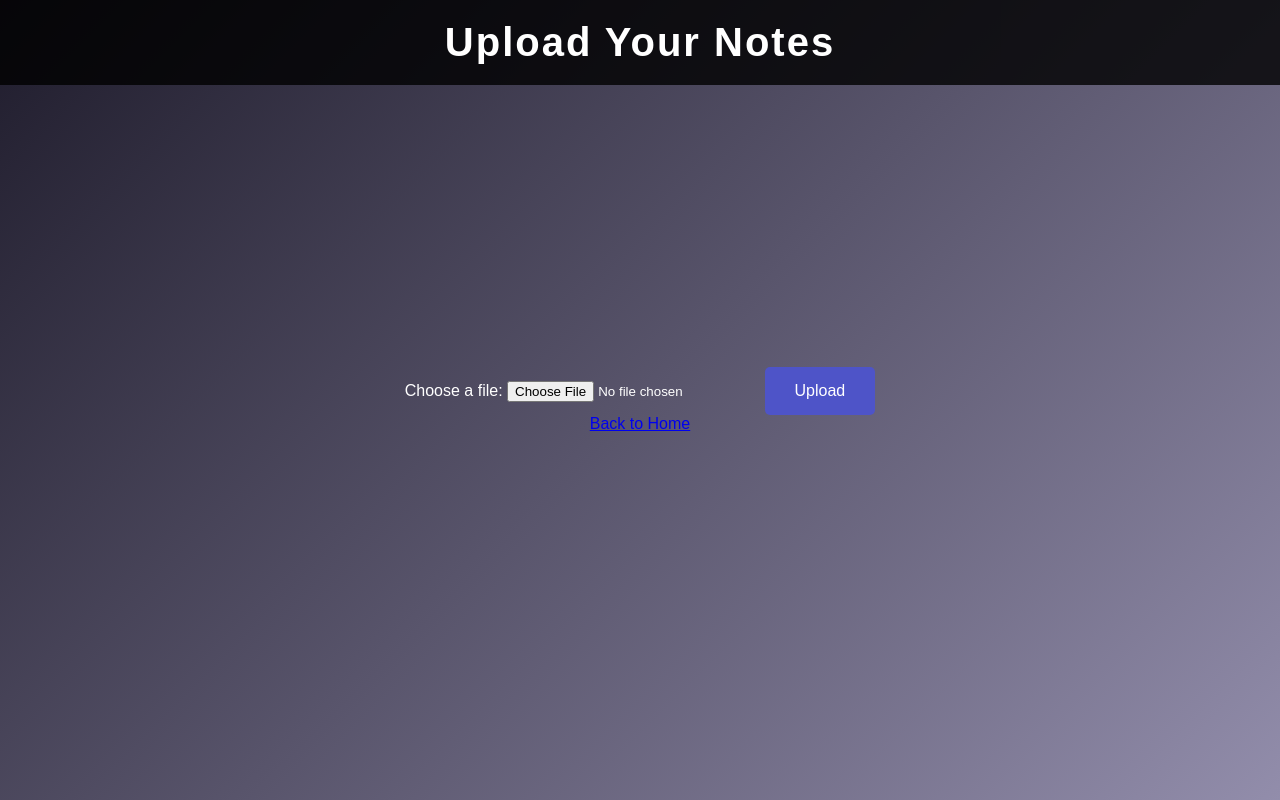
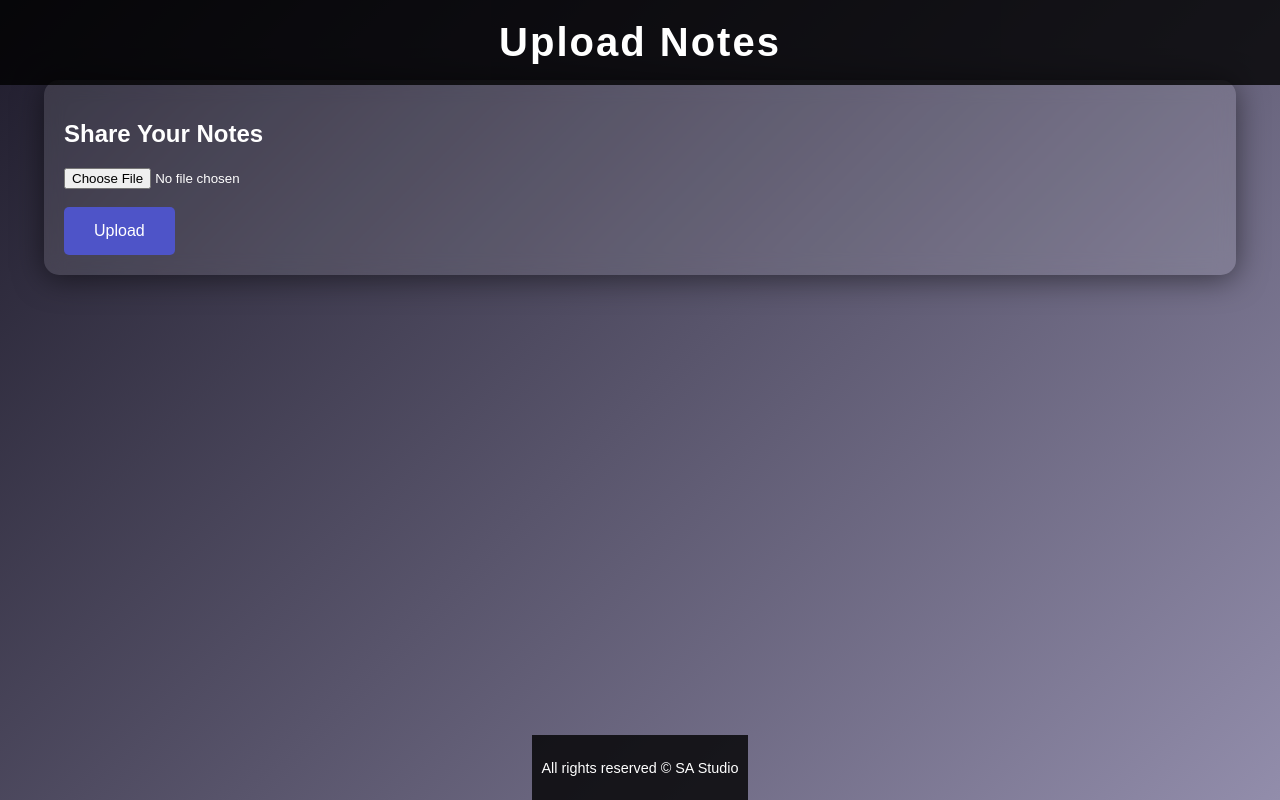
Before and after one commit to samudhan2008/-Sharing-Site, a Flask app: page /upload in a window 1280 px wide. Run offline with Flask 2, Linux system fonts and the light colour scheme.

Commit message:
Update upload.html

```diff
--- a/templates/upload.html
+++ b/templates/upload.html
@@ -3,21 +3,25 @@
 <head>
   <meta charset="UTF-8">
   <meta name="viewport" content="width=device-width, initial-scale=1.0">
-    <title>Upload Notes</title>
+  <title>Upload Notes - Abhijeet's Notes Sharing Site</title>
   <link rel="stylesheet" href="/static/style.css">
 </head>
 <body>
   <header>
-        {% if logo_url %}
-        <img src="{{ logo_url }}" alt="Logo" class="logo">
-        {% endif %}
-        <h1>Upload Your Notes</h1>
+    <h1>Upload Notes</h1>
   </header>
-    <form action="/api/upload-file" method="POST" enctype="multipart/form-data">
-        <label for="file">Choose a file:</label>
-        <input type="file" name="file" id="file" required>
+
+  <main>
+    <h2>Share Your Notes</h2>
+    <form action="/api/upload-file" method="post" enctype="multipart/form-data">
+      <input type="file" name="file" required>
+      <br><br>
       <button type="submit">Upload</button>
     </form>
-    <a href="/">Back to Home</a>
+  </main>
+
+  <footer>
+    <p>All rights reserved © SA Studio</p>
+  </footer>
 </body>
 </html>
```
Lines whose indentation alone changed are shown as unchanged.
